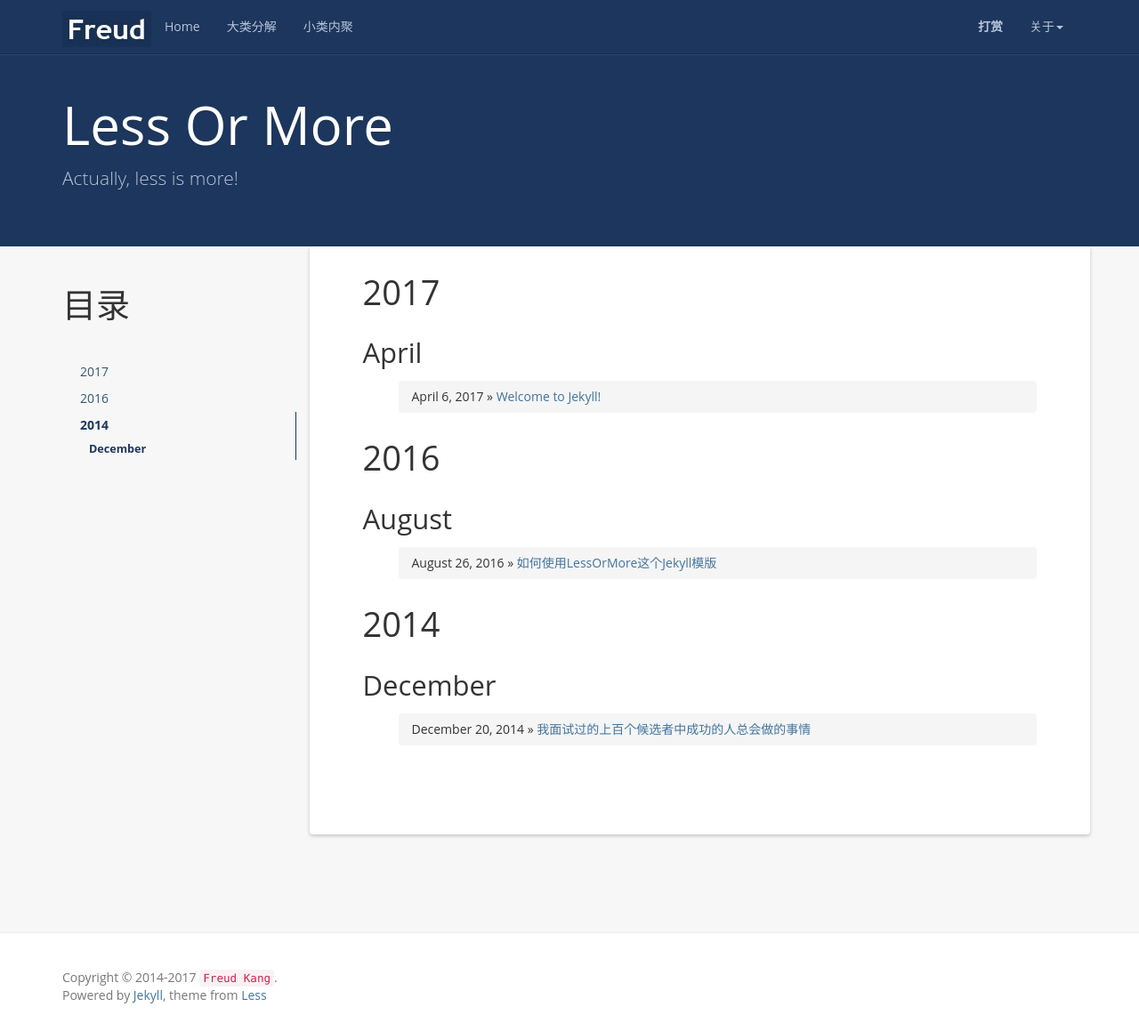
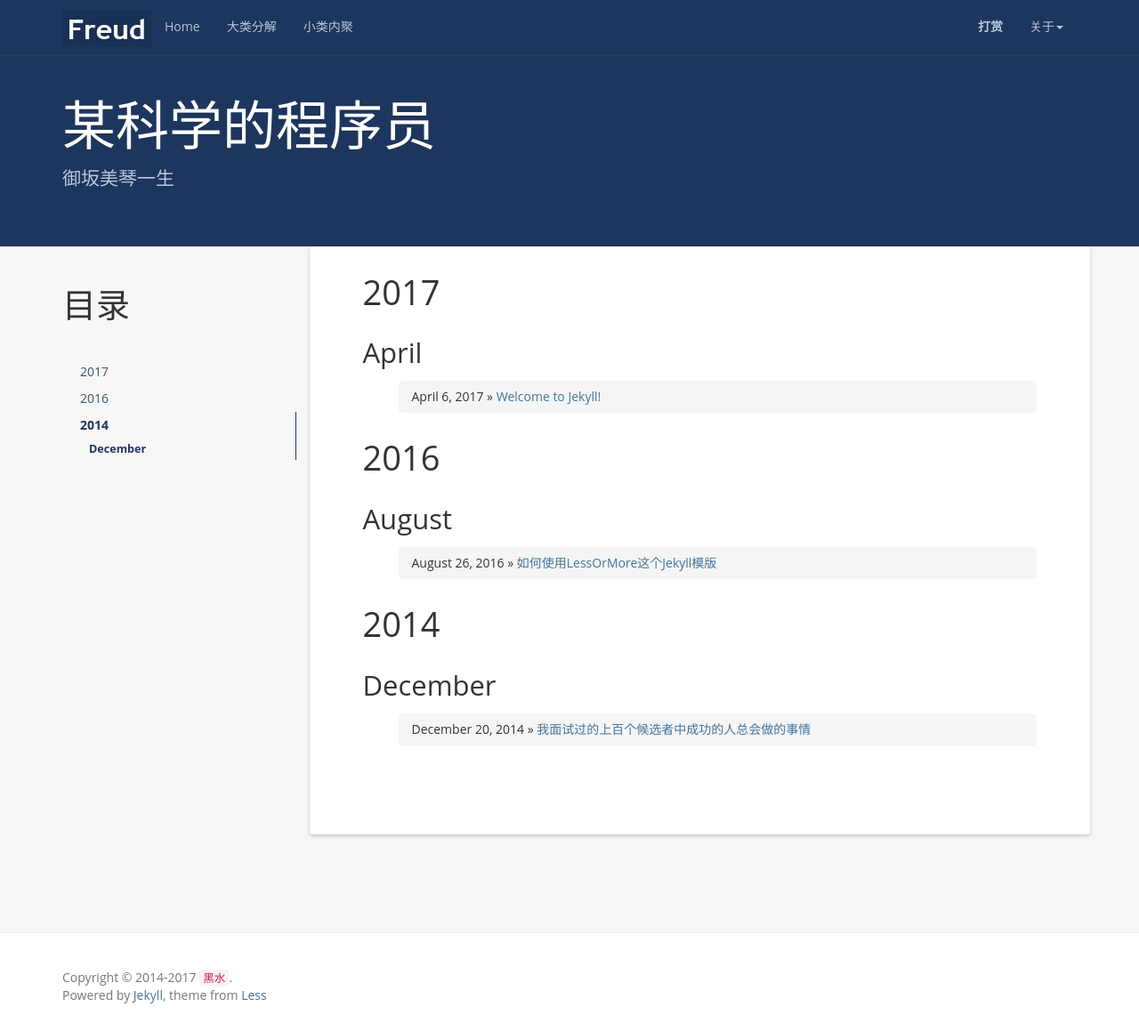
Before and after one commit to bg25452/bg25452.github.io, a Jekyll site: the page built from index.html, in a window 1280 px wide and 1159 px high. Shown: the whole window at 89% size. Built offline with Jekyll 4.4.1, drawn with Linux system fonts in a browser that asks for light colours; nearby versions of some CDN libraries; the list of posts is cut into pages by our own code; comment, search, counter and statistics services are not loaded.

Commit message:
Update _config.yml

```diff
--- a/_config.yml
+++ b/_config.yml
@@ -1,13 +1,13 @@
 # Site settings
-name: Less Or More
-email: luoyan35714@126.com
-author: Freud Kang
-url: http://www.hifreud.com
-resume_site: http://www.hifreud.com/Resume.io/
-github: https://github.com/luoyan35714/
+name: 某科学的程序员
+email: 1411192769@qq.com
+author: 黑水
+url: https://bg25452.github.io./
+resume_site: 暂无
+github: https://github.com/bg25452/
 baseurl: "/LessOrMore"
-description: Actually, less is more!
-meta_description: 康志华;个人博客;学而不思则罔;思而不学则殆;生命不止;折腾不休
+description: 御坂美琴一生
+meta_description: 愚者不努力，懒人盼巅峰
 motto: It's our wits that make us men.
 banner: 学而不思则罔，思而不学则殆。
 
@@ -17,7 +17,7 @@ paginate: 10
 
 exclude: ['README.md', 'Gemfile.lock', 'Gemfile', 'Rakefile']
 
-github_username: luoyan35714
+github_username: bg25452
 highlighter: Pygments
 
 # Build settings
@@ -29,7 +29,7 @@ FB:
   comments :
     provider : duoshuo
     duoshuo:
-        short_name : luoyan35714
+        short_name : bg25452
     disqus :
         short_name : freudkang
     # facebook :
```
